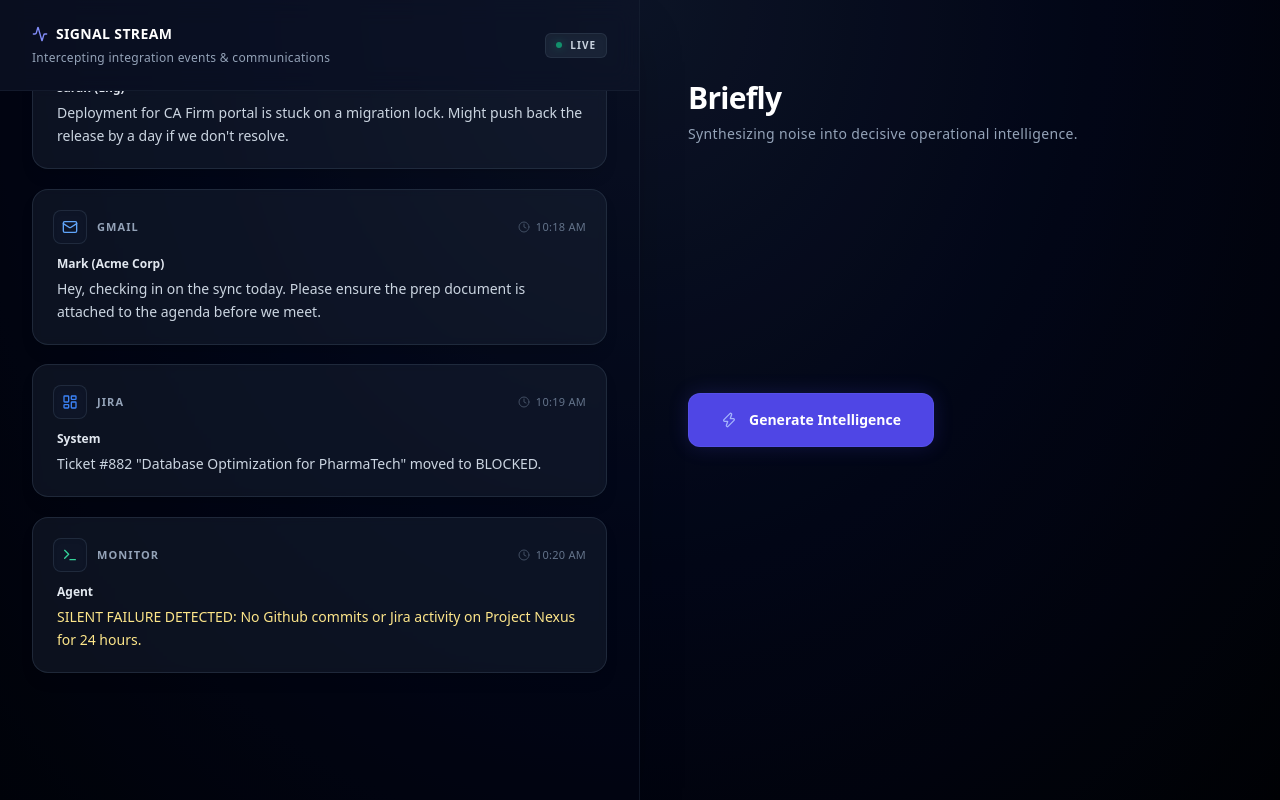
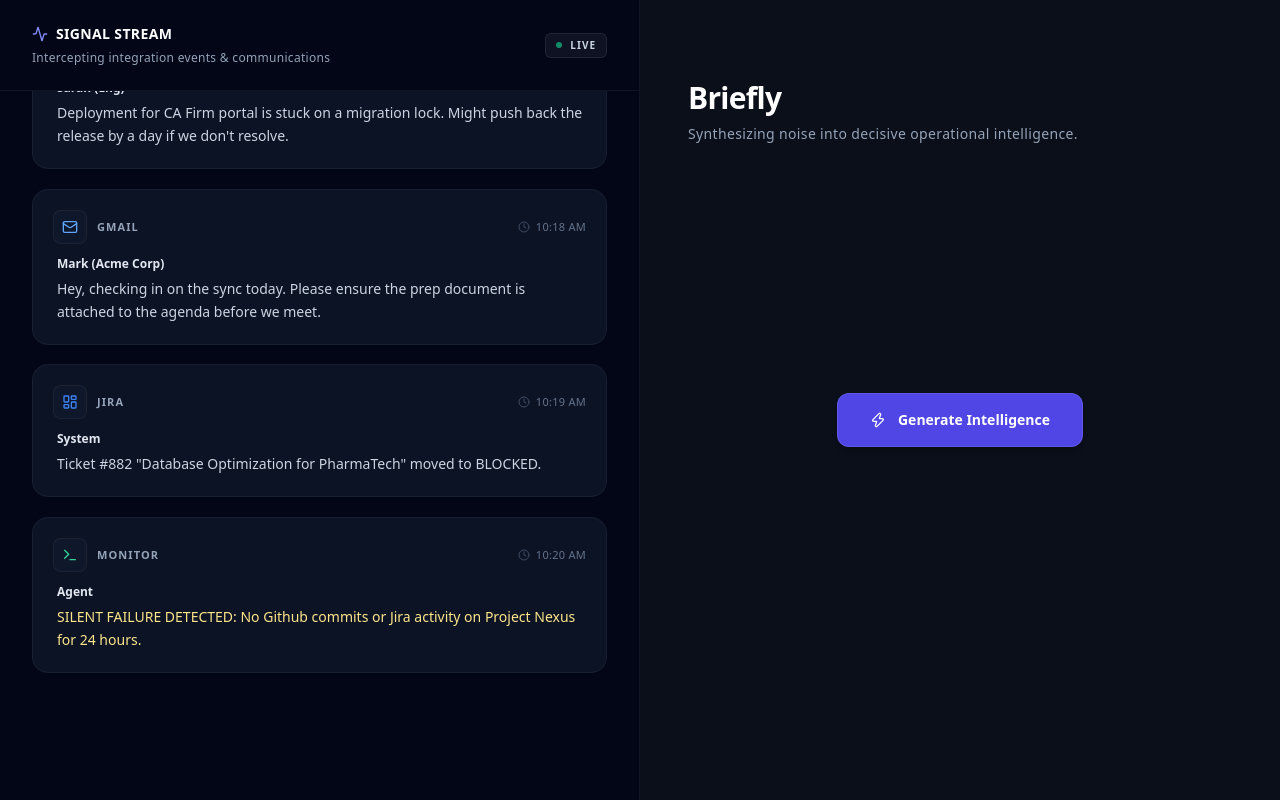
Before and after one commit to Sumanth2377/Briefly, a React (Vite) app: page / in a window 1280 px wide. Built offline with nearby package versions, Linux system fonts and the light colour scheme.

Commit message:
style(theme): Replace glowing backgrounds with solid matte colors and center alignment

```diff
--- a/src/App.jsx
+++ b/src/App.jsx
@@ -71,11 +71,11 @@
   };
 
   return (
-    <div className="flex h-screen bg-slate-950 bg-[radial-gradient(ellipse_at_top,_var(--tw-gradient-stops))] from-slate-900 via-slate-950 to-black text-slate-300 font-sans selection:bg-indigo-500/30">
+    <div className="flex h-screen bg-slate-950 text-slate-300 font-sans selection:bg-indigo-500/30">
 
       {/* LEFT PANEL - Firehose */}
-      <div className="w-1/2 border-r border-slate-800/50 flex flex-col bg-slate-950/40 relative z-10 shadow-2xl">
-        <div className="px-8 py-6 border-b border-slate-800/50 flex justify-between items-center bg-slate-900/60 backdrop-blur-md z-20">
+      <div className="w-1/2 border-r border-white/5 flex flex-col bg-slate-950 relative z-10">
+        <div className="px-8 py-6 border-b border-white/5 flex justify-between items-center bg-slate-950 z-20">
           <div>
             <h2 className="text-sm font-semibold text-white flex items-center gap-2 tracking-wide uppercase">
               <Activity className="w-4 h-4 text-indigo-400" />
@@ -83,8 +83,8 @@
             </h2>
             <p className="text-xs text-slate-400 mt-1.5 tracking-wide">Intercepting integration events & communications</p>
           </div>
-          <div className="flex items-center gap-2 text-[10px] font-semibold tracking-widest uppercase px-2.5 py-1 bg-slate-800/80 text-slate-300 rounded-md border border-slate-700/50 shadow-inner">
-            <span className="w-1.5 h-1.5 rounded-full bg-emerald-500 animate-pulse shadow-[0_0_8px_rgba(16,185,129,0.5)]"></span>
+          <div className="flex items-center gap-2 text-[10px] font-semibold tracking-widest uppercase px-2.5 py-1 bg-white/5 text-slate-300 rounded-md border border-white/[0.08]">
+            <span className="w-1.5 h-1.5 rounded-full bg-emerald-500 animate-pulse"></span>
             Live
           </div>
         </div>
@@ -93,10 +93,10 @@
           {stream.map((item, idx) => {
             if (!item) return null;
             return (
-            <div key={item.id || idx} className="animate-3d-slide group p-5 rounded-2xl bg-slate-800/40 backdrop-blur-sm border border-slate-700/50 hover:border-slate-600 hover:bg-slate-800/60 transition-all duration-300 shadow-lg">
+            <div key={item.id || idx} className="animate-3d-slide group p-5 rounded-2xl bg-[#0F172A]/80 border border-white/5 hover:border-slate-600 hover:bg-slate-800/80 transition-all duration-300">
               <div className="flex items-center justify-between mb-3">
                 <div className="flex items-center gap-2.5">
-                  <div className="p-2 rounded-lg bg-slate-900/80 shadow-inner border border-slate-700/50">
+                  <div className="p-2 rounded-lg bg-slate-900 border border-white/5">
                     {getSourceIcon(item.type)}
                   </div>
                   <span className="text-[11px] font-bold text-slate-400 uppercase tracking-widest">{item.source}</span>
@@ -118,7 +118,8 @@
       </div>
 
       {/* RIGHT PANEL - Digest */}
-      <div className="w-1/2 flex flex-col relative overflow-y-auto bg-slate-950/20">
+      <div className="w-1/2 flex flex-col relative overflow-y-auto bg-[#0B0F19]">
+
         <div className="p-12 flex-1 flex flex-col max-w-3xl mx-auto w-full relative z-10">
 
           <div className="mb-10 mt-8">
@@ -129,16 +130,16 @@
           </div>
 
           {!digest ? (
-             <div className="flex-1 flex flex-col items-start justify-center pb-24">
+             <div className="flex-1 flex flex-col items-center justify-center pb-24">
               <button
                 onClick={handleGenerateHeartbeat}
                 disabled={isGenerating || stream.length === 0}
-                className="group flex items-center justify-center gap-3 px-8 py-4 text-sm font-bold text-white transition-all duration-300 bg-indigo-600 hover:bg-indigo-500 shadow-[0_0_20px_rgba(79,70,229,0.2)] hover:shadow-[0_0_30px_rgba(79,70,229,0.4)] border border-indigo-500/30 rounded-xl focus:outline-none disabled:opacity-40 disabled:cursor-not-allowed"
+                className="group flex items-center justify-center gap-3 px-8 py-4 text-sm font-bold text-white transition-all duration-300 bg-indigo-600 hover:bg-indigo-500 border border-white/10 rounded-xl shadow-md focus:outline-none disabled:opacity-40 disabled:cursor-not-allowed"
               >
                 {isGenerating ? (
                   <><Loader2 className="w-4 h-4 animate-spin text-white/80" /> Compressing Context...</>
                 ) : (
-                  <><Zap className="w-4 h-4 text-indigo-300" /> Generate Intelligence</>
+                  <><Zap className="w-4 h-4 text-white" /> Generate Intelligence</>
                 )}
               </button>
              </div>
@@ -146,14 +147,14 @@
             <div className="animate-in fade-in slide-in-from-bottom-4 duration-700">
 
               {/* Header */}
-              <div className="flex justify-between items-end mb-8 border-b border-slate-800 pb-4">
+              <div className="flex justify-between items-end mb-8 border-b border-white/5 pb-4">
                 <div>
                   <h3 className="text-xl font-semibold text-white tracking-tight">Executive Digest</h3>
                   <p className="text-[11px] text-slate-400 mt-1.5 uppercase tracking-widest font-bold flex items-center gap-1.5">
                     <Clock className="w-3 h-3" /> Last updated: {digest.timestamp}
                   </p>
                 </div>
-                <div className="text-[10px] font-bold tracking-widest uppercase text-indigo-400 px-3 py-1.5 bg-indigo-500/10 rounded-md border border-indigo-500/20 shadow-inner">
+                <div className="text-[10px] font-bold tracking-widest uppercase text-indigo-400 px-3 py-1.5 bg-indigo-500/10 rounded-md border border-indigo-500/20">
                   LLM Evaluated
                 </div>
               </div>
@@ -165,12 +166,12 @@
                 </h4>
                 <div className="space-y-4">
                   {digest.focus.map((item, i) => (
-                    <div key={i} className="group flex flex-col p-5 rounded-xl bg-slate-900/50 border border-slate-800/80 hover:border-indigo-500/30 hover:bg-slate-800/50 transition-all duration-300 shadow-md relative overflow-hidden">
-                      <div className="absolute left-0 top-0 bottom-0 w-1 bg-gradient-to-b from-indigo-500/50 to-transparent opacity-0 group-hover:opacity-100 transition-opacity"></div>
+                    <div key={i} className="group flex flex-col p-5 rounded-xl bg-white/[0.02] border border-white/5 hover:border-indigo-500/30 hover:bg-white/[0.04] transition-all duration-300 relative overflow-hidden">
+                      <div className="absolute left-0 top-0 bottom-0 w-1 bg-indigo-500/50 opacity-0 group-hover:opacity-100 transition-opacity"></div>
 
                       <div className="flex items-start justify-between gap-4 mb-3">
                         <div className="flex items-start gap-3 flex-1">
-                          <div className="mt-0.5 bg-slate-950 p-1.5 rounded shadow-inner">
+                          <div className="mt-0.5 bg-slate-900 p-1.5 rounded border border-white/5">
                             {item.isPositive ? <CheckCircle2 className="w-4 h-4 text-emerald-400" /> : <AlertCircle className="w-4 h-4 text-rose-400" />}
                           </div>
                           <div>
@@ -186,13 +187,13 @@
                         </div>
                       </div>
 
-                      <div className="ml-10 flex items-center gap-2 bg-slate-950/30 w-fit px-3 py-1.5 rounded-lg border border-slate-800/80">
+                      <div className="ml-10 flex items-center gap-2 bg-black/20 w-fit px-3 py-1.5 rounded-lg border border-white/5">
                         <ArrowRight className="w-3 h-3 text-slate-500" />
                         <span className="text-xs font-semibold text-slate-300">{item.impact}</span>
                       </div>
 
                       {/* Explainable AI */}
-                      <div className="ml-10 mt-3 overflow-hidden max-h-0 group-hover:max-h-20 transition-all duration-300 opacity-0 group-hover:opacity-100 text-[10px] text-slate-500 font-mono tracking-tight bg-black/20 p-2 rounded border border-white/5">
+                      <div className="ml-10 mt-3 overflow-hidden max-h-0 group-hover:max-h-20 transition-all duration-300 opacity-0 group-hover:opacity-100 text-[10px] text-slate-500 font-mono tracking-tight bg-black/40 p-2 rounded border border-white/5">
                         {item.reason}
                       </div>
                     </div>
@@ -207,14 +208,14 @@
                 </h4>
                 <div className="grid grid-cols-1 gap-5">
                   {digest.projects.map((proj, i) => (
-                    <div key={i} className="p-6 rounded-2xl bg-slate-900/50 border border-slate-800/80 shadow-lg">
+                    <div key={i} className="p-6 rounded-2xl bg-white/[0.02] border border-white/5">
 
                       <div className="flex justify-between items-center mb-4">
                         <h5 className="text-base font-bold text-white tracking-wide">{proj.name}</h5>
                         {getStatusBadge(proj.status, proj.statusReason)}
                       </div>
 
-                      <p className="text-sm text-slate-300 leading-relaxed font-light mb-5 bg-slate-950/30 p-3 rounded-lg border border-slate-800/50">{proj.summary}</p>
+                      <p className="text-sm text-slate-300 leading-relaxed font-light mb-5 bg-black/20 p-3 rounded-lg border border-white/5">{proj.summary}</p>
 
                       <div className="space-y-2 mb-5">
                         <h6 className="text-[10px] uppercase tracking-widest font-bold text-slate-500 mb-2">Recent Deltas</h6>
@@ -227,14 +228,14 @@
                       </div>
 
                       {proj.recommendation && (
-                        <div className="mt-5 pt-4 border-t border-slate-800 flex items-start gap-2">
+                        <div className="mt-5 pt-4 border-t border-white/5 flex items-start gap-2">
                           <AlertTriangle className="w-4 h-4 text-rose-400 mt-0.5" />
                           <p className="text-sm text-rose-300 font-semibold tracking-wide">{proj.recommendation}</p>
                         </div>
                       )}
 
                       {proj.status === 'healthy' && !proj.recommendation && (
-                         <div className="mt-5 pt-4 border-t border-slate-800 flex items-start gap-2">
+                         <div className="mt-5 pt-4 border-t border-white/5 flex items-start gap-2">
                             <CheckCircle2 className="w-4 h-4 text-emerald-400 mt-0.5" />
                             <p className="text-sm text-emerald-300 font-semibold tracking-wide">Stable — no intervention required.</p>
                          </div>
```
